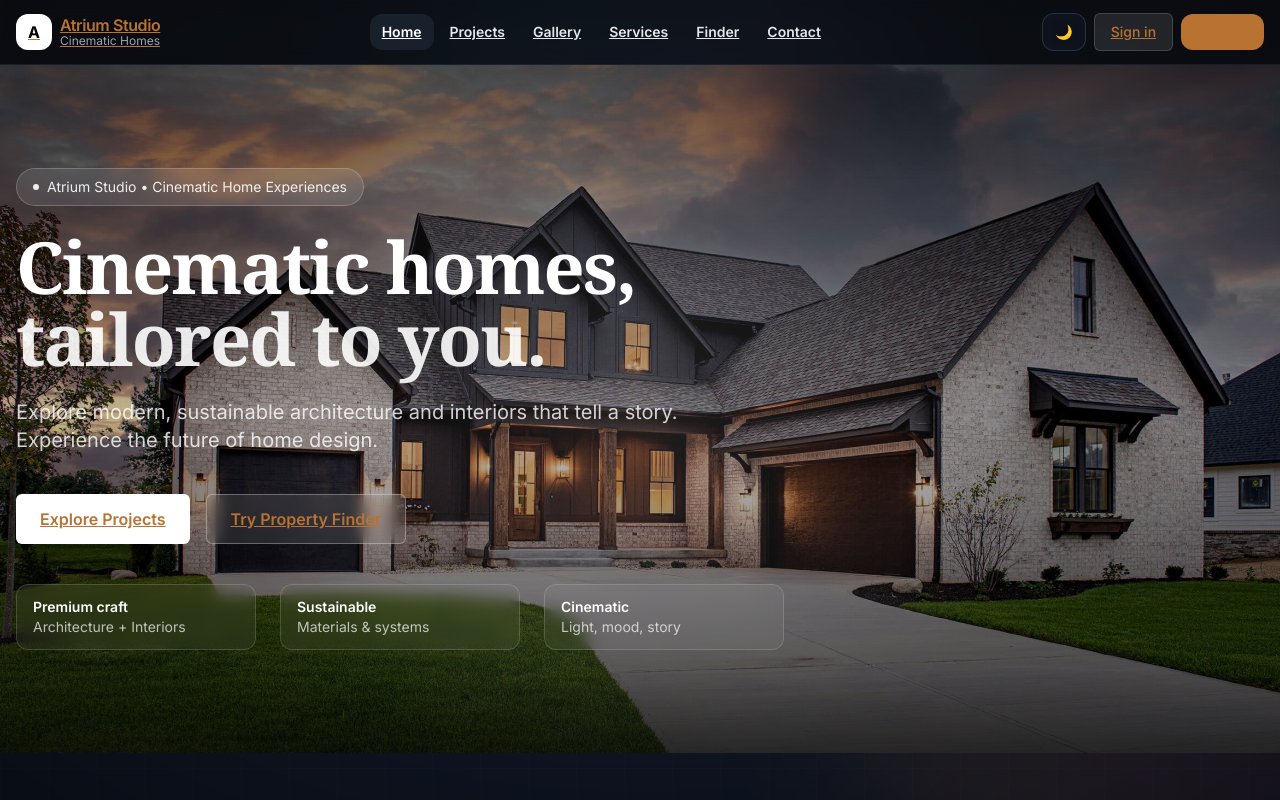
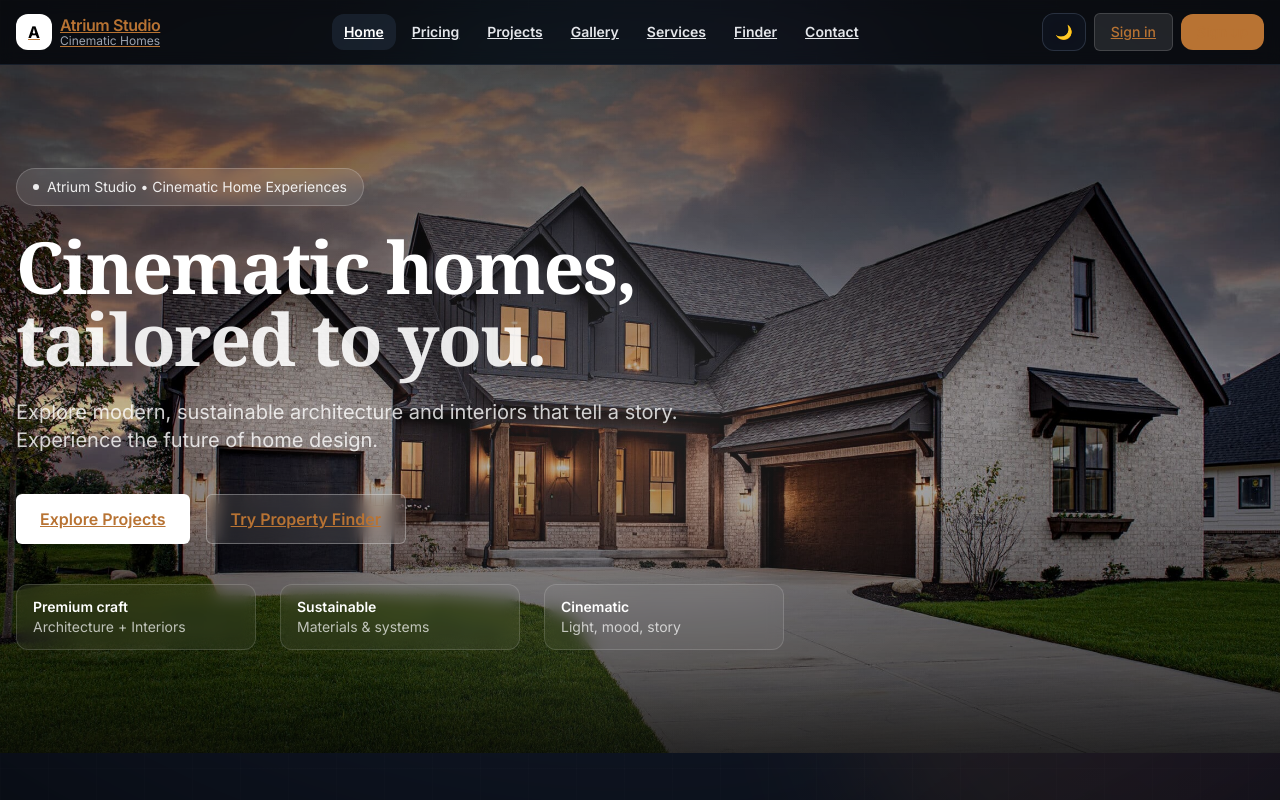
Before and after one commit to vitalis200721-gif/ProjectHomeWeb, a Next.js app: page / in a window 1280 px wide. Shown: the top 800 px of the page. Built offline with nearby package versions, Linux system fonts and the light colour scheme; no server answers.

Commit message:
ui: add pricing to navigation

```diff
--- a/components/Header.tsx
+++ b/components/Header.tsx
@@ -6,8 +6,9 @@ import { useEffect, useMemo, useState } from "react";
 import { useTheme } from "next-themes";
 import { signOut, useSession } from "next-auth/react";
 
-const NAV = [
+const NAV: Array<{ href: string; label: string }> = [
   { href: "/", label: "Home" },
+  { href: "/pricing", label: "Pricing" },
   { href: "/projects", label: "Projects" },
   { href: "/gallery", label: "Gallery" },
   { href: "/services", label: "Services" },
@@ -81,10 +82,9 @@ function AuthButtons() {
       <Link
         href="/auth/sign-in"
         className="inline-flex items-center justify-center rounded-md px-4 py-2 text-sm font-medium
-           border border-white/15 dark:border-white/15
-           bg-white/10 dark:bg-white/10 text-white
-           hover:bg-white/15 transition"
-
+               border border-white/15 dark:border-white/15
+               bg-white/10 dark:bg-white/10 text-white
+               hover:bg-white/15 transition"
       >
         Sign in
       </Link>
```
